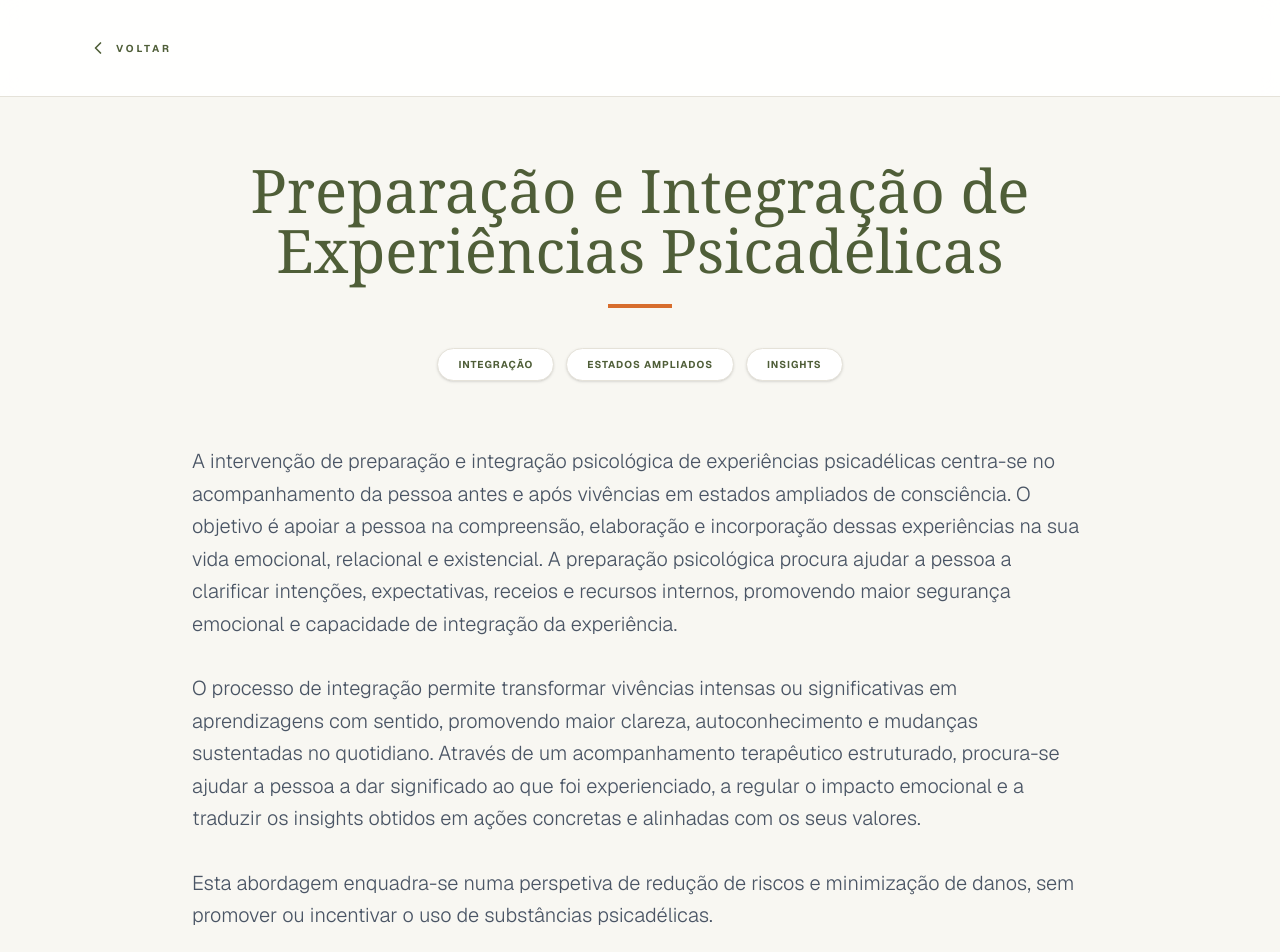
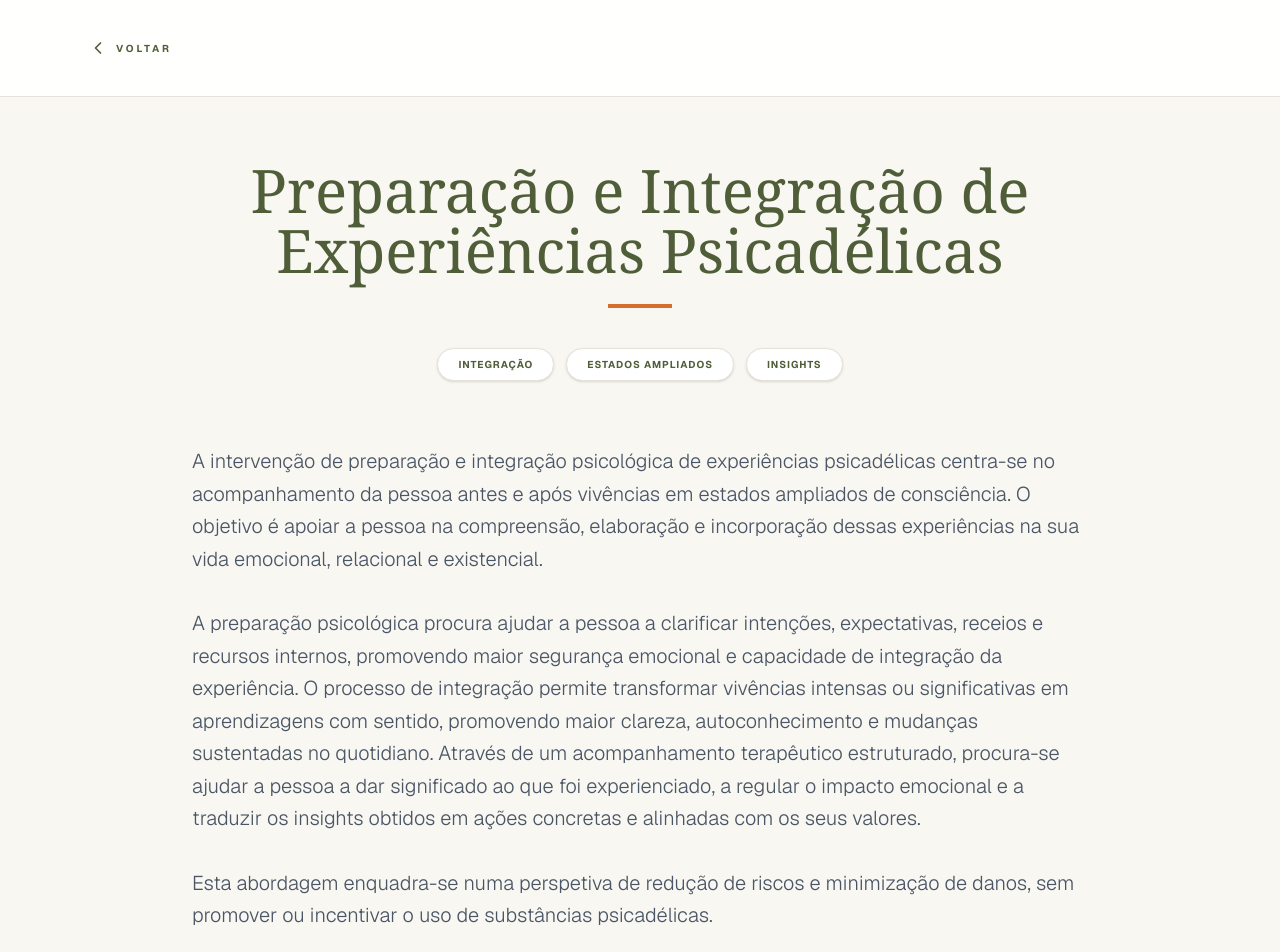
Before and after one commit to sarapombo/Site-psicologo, a Next.js app in the folder site-nuno/: page /intervencoes/psicadelicos in a window 1280 px wide. Shown: the top 952 px of the page. Built offline with nearby package versions, Linux system fonts and the light colour scheme.

Commit message:
troca de frases nos psicadelicos

```diff
--- a/site-nuno/app/intervencoes/[id]/page.tsx
+++ b/site-nuno/app/intervencoes/[id]/page.tsx
@@ -46,8 +46,8 @@ const contentMap: Record<string, { title: string; paragraphs: string[]; highligh
   "psicadelicos": {
     title: "Preparação e Integração de Experiências Psicadélicas",
     paragraphs: [
-        "A intervenção de preparação e integração psicológica de experiências psicadélicas centra-se no acompanhamento da pessoa antes e após vivências em estados ampliados de consciência. O objetivo é apoiar a pessoa na compreensão, elaboração e incorporação dessas experiências na sua vida emocional, relacional e existencial. A preparação psicológica procura ajudar a pessoa a clarificar intenções, expectativas, receios e recursos internos, promovendo maior segurança emocional e capacidade de integração da experiência.",
-        "O processo de integração permite transformar vivências intensas ou significativas em aprendizagens com sentido, promovendo maior clareza, autoconhecimento e mudanças sustentadas no quotidiano. Através de um acompanhamento terapêutico estruturado, procura-se ajudar a pessoa a dar significado ao que foi experienciado, a regular o impacto emocional e a traduzir os insights obtidos em ações concretas e alinhadas com os seus valores.",
+        "A intervenção de preparação e integração psicológica de experiências psicadélicas centra-se no acompanhamento da pessoa antes e após vivências em estados ampliados de consciência. O objetivo é apoiar a pessoa na compreensão, elaboração e incorporação dessas experiências na sua vida emocional, relacional e existencial.",
+        "A preparação psicológica procura ajudar a pessoa a clarificar intenções, expectativas, receios e recursos internos, promovendo maior segurança emocional e capacidade de integração da experiência. O processo de integração permite transformar vivências intensas ou significativas em aprendizagens com sentido, promovendo maior clareza, autoconhecimento e mudanças sustentadas no quotidiano. Através de um acompanhamento terapêutico estruturado, procura-se ajudar a pessoa a dar significado ao que foi experienciado, a regular o impacto emocional e a traduzir os insights obtidos em ações concretas e alinhadas com os seus valores.",
         "Esta abordagem enquadra-se numa perspetiva de redução de riscos e minimização de danos, sem promover ou incentivar o uso de substâncias psicadélicas."
     ],
     highlights: ["Integração", "Estados Ampliados", "Insights"]
```
